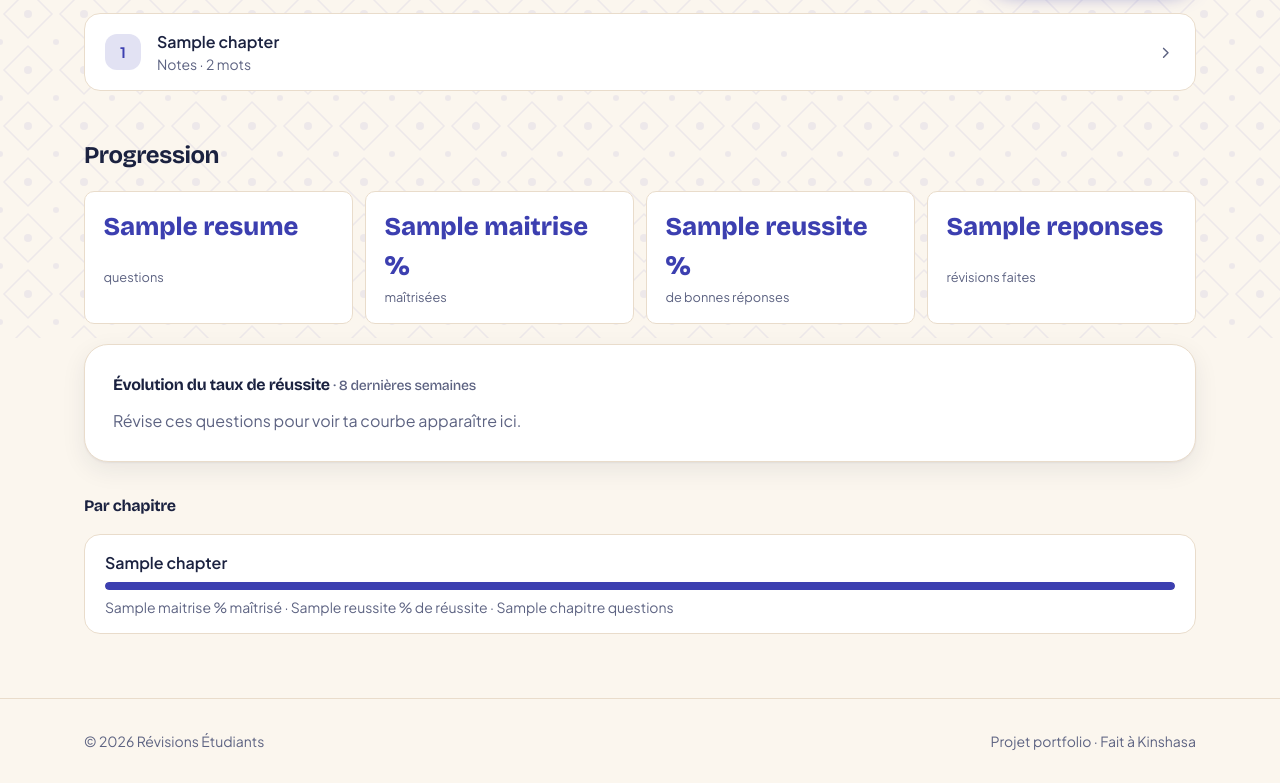
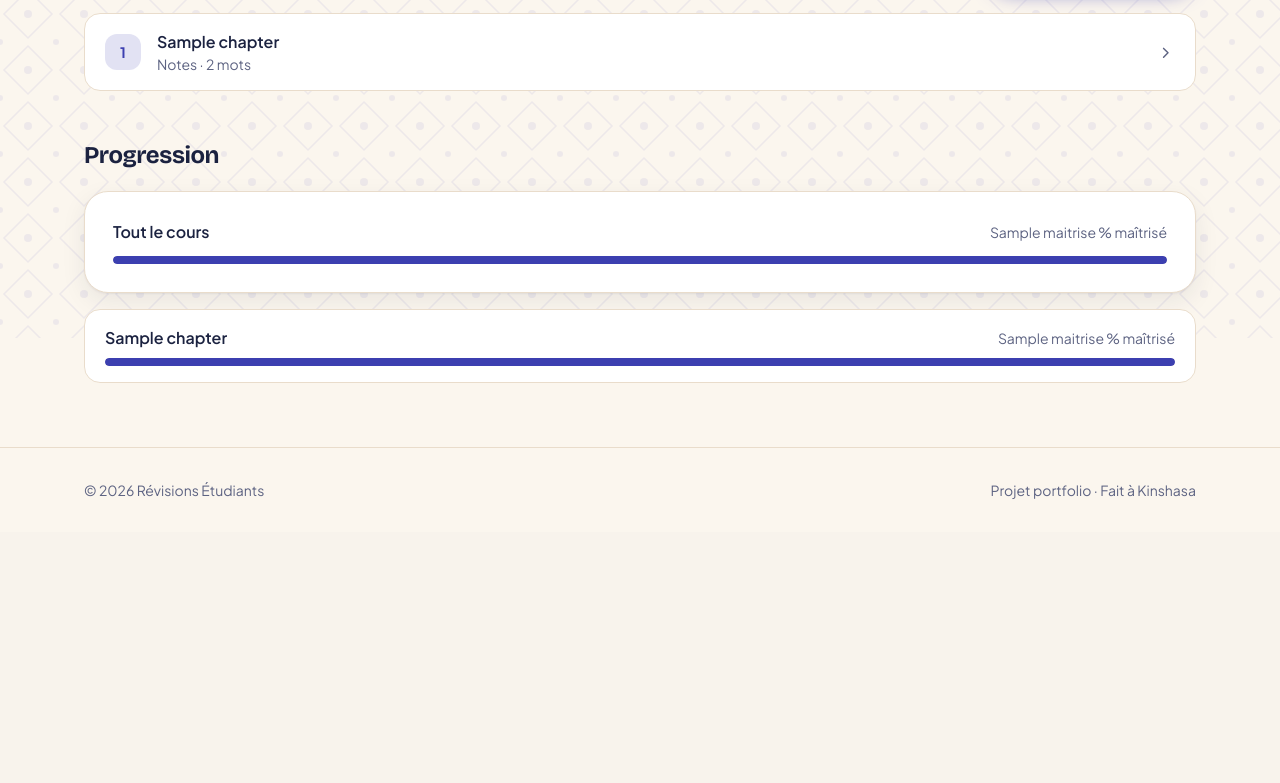
Before and after one commit to milliardongumbi18/revisions-etudiants, a Django app: template templates/courses/course_detail.html in a window 1280 px wide. Shown: the part 462-1245 px from the top of the page. After the commit the page ends 961 px from the top, so only its background shows below. Run offline with Django 5.2, Linux system fonts and the light colour scheme; the template is opened without the code that fills it: most values are stand-ins (such as "Sample title", 1, 10 or a date in 2020); style sheets or scripts are compiled from the project's sources.

Commit message:
Progression simplifiée : barres qui se remplissent pour le cours et chaque chapitre, courbe supprimée

```diff
--- a/templates/partials/_progression.html
+++ b/templates/partials/_progression.html
@@ -1,74 +1,30 @@
-{# Section « Progression » : prog = {"resume", "evolution", "chapitres" (facultatif)} #}
+{# Progression d'un cours : une barre pour tout le cours, puis une barre par chapitre #}
 <section class="mt-12" data-reveal>
   <h2 class="text-2xl font-bold">Progression</h2>
 
   {% if prog.resume.questions %}
-    <div class="prog-tiles mt-5">
-      <div class="prog-tile"><span class="prog-value">{{ prog.resume.questions }}</span><span class="prog-label">questions</span></div>
-      <div class="prog-tile"><span class="prog-value">{{ prog.resume.maitrise }} %</span><span class="prog-label">maîtrisées</span></div>
-      <div class="prog-tile">
-        <span class="prog-value">{% if prog.resume.reussite is not None %}{{ prog.resume.reussite }} %{% else %}—{% endif %}</span>
-        <span class="prog-label">de bonnes réponses</span>
+    <div class="card mt-5">
+      <div class="flex items-baseline justify-between gap-3">
+        <span class="font-semibold">Tout le cours</span>
+        <span class="text-muted text-sm">{{ prog.resume.maitrise }} % maîtrisé</span>
       </div>
-        <div class="prog-tile" title="Une même question revient plusieurs fois : c'est la répétition espacée.">
-            <span class="prog-value">{{ prog.resume.reponses }}</span><span class="prog-label">révisions faites</span>
-      </div>
+      <div class="progress progress-course mt-3" style="--value: {{ prog.resume.maitrise }}%"><span></span></div>
     </div>
 
-    <article class="card mt-5">
-      <h3 class="font-bold">Évolution du taux de réussite <span class="text-muted text-sm font-normal">· 8 dernières semaines</span></h3>
-      {% with ev=prog.evolution %}
-        {% if ev.a_des_donnees %}
-        <div class="prog-chart mt-5">
-            <div class="prog-axis" aria-hidden="true">
-              {% for ligne in ev.grille %}<span style="top: {{ ligne.y }}%">{{ ligne.valeur }} %</span>{% endfor %}
-            </div>
-            <div class="prog-plot" role="img" aria-label="Taux de bonnes réponses par semaine sur les 8 dernières semaines">
-              {% for ligne in ev.grille %}<span class="prog-grid" style="top: {{ ligne.y }}%"></span>{% endfor %}
-              <svg class="prog-svg" viewBox="0 0 100 100" preserveAspectRatio="none" aria-hidden="true">
-                <polyline points="{{ ev.trace }}" class="prog-line"/>
-              </svg>
-              {% for s in ev.semaines %}
-                {% if s.y is not None %}
-                  <span class="prog-dot" style="left: {{ s.x }}%; top: {{ s.y }}%"
-                        title="Semaine du {{ s.debut|date:'j F' }} : {{ s.taux }} % ({{ s.justes }}/{{ s.total }})"></span>
-                {% endif %}
-              {% endfor %}
-            </div>
-          </div>
-          <div class="text-muted mt-3 flex justify-between pl-14 text-xs">
-            <span>Semaine du {{ ev.semaines.0.debut|date:"j M" }}</span>
-            <span>Cette semaine</span>
-        </div>
-        {% else %}
-          <p class="text-muted mt-3">Révise ces questions pour voir ta courbe apparaître ici.</p>
-        {% endif %}
-      {% endwith %}
-    </article>
-  {% else %}
-    <p class="text-muted mt-3">Génère un quiz puis révise-le pour suivre ta progression.</p>
-  {% endif %}
-
-  {% if prog.chapitres and prog.resume.questions %}
-    <h3 class="mt-8 font-bold">Par chapitre</h3>
     <ul class="mt-4 grid gap-3">
       {% for c in prog.chapitres %}
         <li class="min-w-0">
           <a href="{{ c.chapter.get_absolute_url }}" class="chapter-stat">
-            <span class="line-clamp-2 break-words font-semibold">{{ c.chapter.title }}</span>
-            {% if c.questions %}
-              <div class="progress progress-course" style="--value: {{ c.maitrise }}%"><span></span></div>
-              <span class="text-muted text-sm">
-                {{ c.maitrise }} % maîtrisé ·
-                {% if c.reussite is not None %}{{ c.reussite }} % de réussite{% else %}pas encore révisé{% endif %}
-                · {{ c.questions }} question{{ c.questions|pluralize }}
-              </span>
-            {% else %}
-              <span class="text-muted text-sm">Pas encore de quiz</span>
-            {% endif %}
+            <span class="flex items-baseline justify-between gap-3">
+              <span class="line-clamp-2 min-w-0 break-words font-semibold">{{ c.chapter.title }}</span>
+              <span class="text-muted shrink-0 text-sm">{% if c.questions %}{{ c.maitrise }} % maîtrisé{% else %}Pas encore de quiz{% endif %}</span>
+            </span>
+            <div class="progress progress-course" style="--value: {{ c.maitrise }}%"><span></span></div>
           </a>
         </li>
       {% endfor %}
     </ul>
+  {% else %}
+    <p class="text-muted mt-3">Génère un quiz puis révise-le pour suivre ta progression.</p>
   {% endif %}
 </section>
```
Also changed, not shown: courses/tests.py (+3 -4 lines), reviews/stats.py (+6 -25 lines), services/progress.py (deleted, +0 -60 lines), services/test_progress.py (deleted, +0 -31 lines), templates/partials/_progression_chapitre.html (+7 -8 lines).
